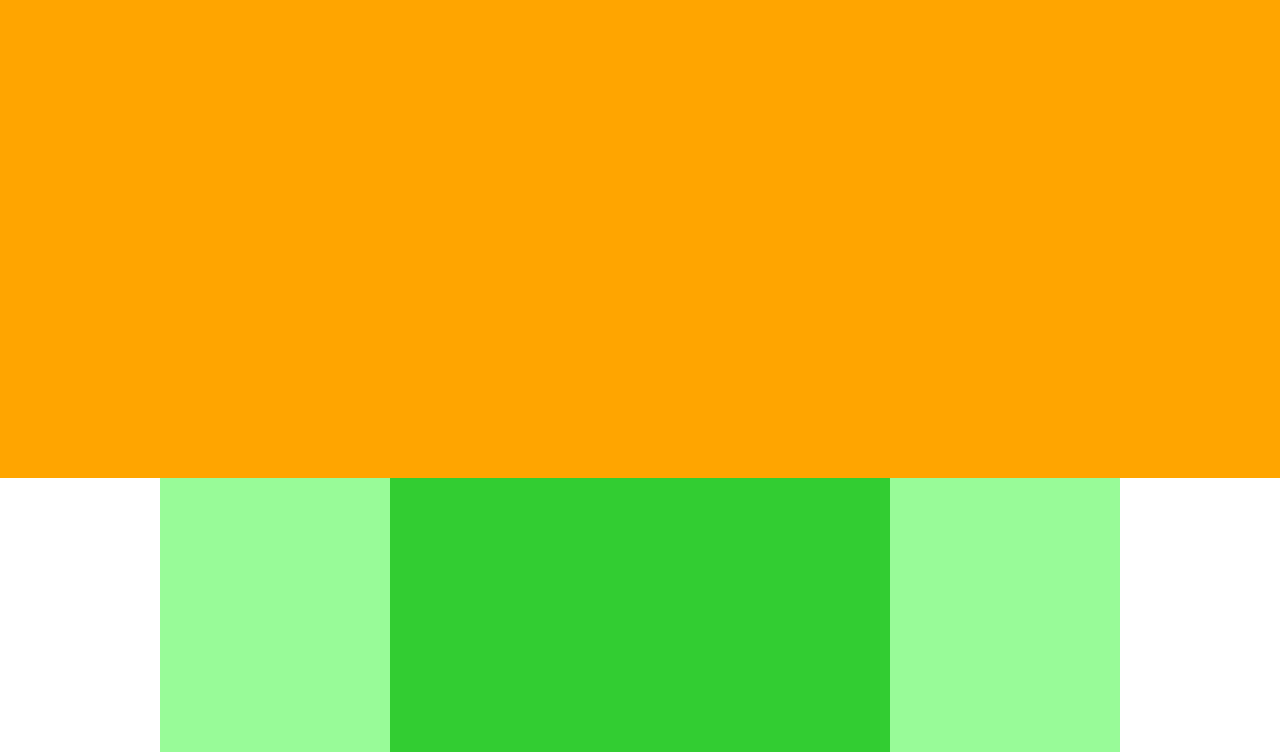
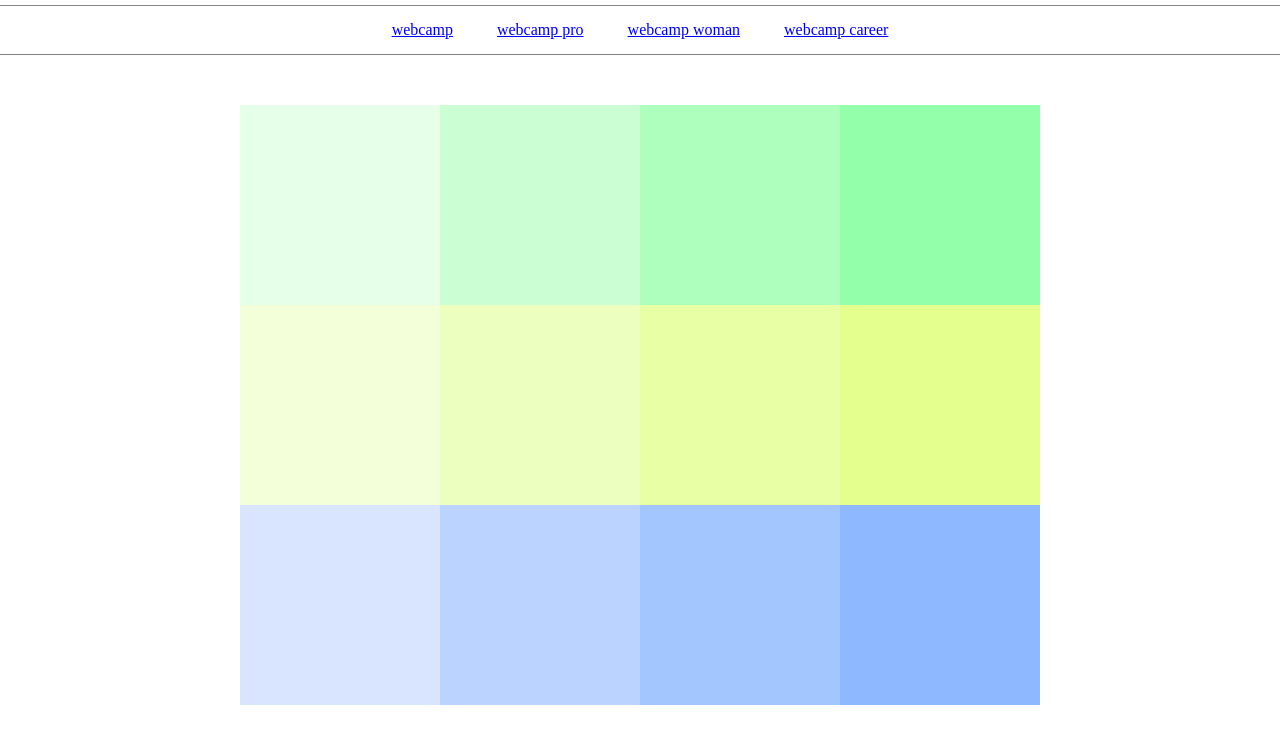
Before and after one commit to HANEKUN0722/HTML_CSS, a plain HTML site: page index.html in a window 1280 px wide. Shown: the part 72-824 px from the top of the page. Drawn offline with Linux system fonts and the light colour scheme.

Commit message:
[Finish]2-5

```diff
--- a/index.html
+++ b/index.html
@@ -1,25 +1,43 @@
 <!DOCTYPE html>
-<html>
+<html lang="ja">
 <head>
-  <meta charset="UTF-8">
-  <title>4章演習</title>
-  <link rel="stylesheet" href="style.css">
+  <meta charset="utf8">
+  <title>5章演習</title>
+  <link rel="stylesheet" href="style.css" >
 </head>
 <body>
-  <!-- header用のdiv -->
-  <div class="header"></div>
+  <header>
+    <h1 class="headline">
+      <a href="http://infratop.jp/">infratop</a>
+    </h1>
+  </header>
 
-  <!-- main-visual用のdiv -->
-  <div class="main-visual"></div>
+  <nav>
+    <ul class="nav-list">
+      <li class="nav-list-item"><a href="http://web-camp.io/">webcamp</a></li>
+      <li class="nav-list-item"><a href="http://web-camp.io/pro/">webcamp pro</a></li>
+      <li class="nav-list-item"><a href="http://web-camp.io/woman/">webcamp woman</a></li>
+      <li class="nav-list-item"><a href="http://web-camp.io/career/">webcamp career</a></li>
+    </ul>
+  </nav>
 
-  <!-- main用のdiv -->
   <div class="main clearfix">
-    <div class="sidebar-left"></div>
-    <div class="blog"></div>
-    <div class="sidebar-right"></div>
+    <div class="box1"></div>
+    <div class="box2"></div>
+    <div class="box3"></div>
+    <div class="box4"></div>
+    <div class="box5"></div>
+    <div class="box6"></div>
+    <div class="box7"></div>
+    <div class="box8"></div>
+    <div class="box9"></div>
+    <div class="box10"></div>
+    <div class="box11"></div>
+    <div class="box12"></div>
   </div>
 
-  <!-- footer用のdiv -->
-  <div class="footer"></div>
+  <footer>
+     <p class="footer-text">© All rights recerved by Infratop.Inc.</p>
+  </footer>
 </body>
 </html>
--- a/style.css
+++ b/style.css
@@ -10,46 +10,127 @@
   clear:both;
 }
 
-.main-visual {
+header {
   width: 100%;
-  height: 500px;
-  background-color: orange;
+  padding: 20px 0;
+  text-align: center;
 }
 
-.header {
-  width: 100%;
-  height: 50px;
-  background-color: red;
+header .headline{
+  font-size: 32px;
 }
 
-.main {
-  width: 960px;
+.nav-list {
+  text-align: center;
+  padding: 15px 0;
   margin: 0 auto;
+  border-bottom: 1px solid #848282;
+  border-top: 1px solid #848282;
 }
 
-.sidebar-left {
-  width: 230px;
-  height: 1400px;
-  background-color: palegreen;
+.nav-list-item {
+  list-style: none;
+  display: inline-block;
+  margin: 0 20px;
+}
+
+.main{
+  width: 800px;
+  margin: 50px auto;
+}
+
+.box1{
+  width: 200px;
+  height: 200px;
+  background-color: #E6FFE9;
   float: left;
 }
 
-.blog {
-  width: 500px;
-  height: 1400px;
-  background-color: limegreen;
+.box2{
+  width: 200px;
+  height: 200px;
+  background-color: #CBFFD3;
   float: left;
 }
 
-.sidebar-right {
-  width: 230px;
-  height: 1400px;
-  background-color: palegreen;
+.box3{
+  width: 200px;
+  height: 200px;
+  background-color: #AEFFBD;
   float: left;
 }
 
-.footer {
+.box4{
+  width: 200px;
+  height: 200px;
+  background-color: #93FFAB;
+  float: left;
+}
+
+.box5{
+  width: 200px;
+  height: 200px;
+  background-color: #F3FFD8;
+  float: left;
+}
+
+.box6{
+  width: 200px;
+  height: 200px;
+  background-color: #EDFFBE;
+  float: left;
+}
+
+.box7{
+  width: 200px;
+  height: 200px;
+  background-color: #E9FFA5;
+  float: left;
+}
+
+.box8{
+  width: 200px;
+  height: 200px;
+  background-color: #E4FF8D;
+  float: left;
+}
+
+.box9{
+  width: 200px;
+  height: 200px;
+  background-color: #D9E5FF;
+  float: left;
+}
+
+.box10{
+  width: 200px;
+  height: 200px;
+  background-color: #BAD3FF;
+  float: left;
+}
+
+.box11{
+  width: 200px;
+  height: 200px;
+  background-color: #A4C6FF;
+  float: left;
+}
+
+.box12{
+  width: 200px;
+  height: 200px;
+  background-color: #8EB8FF;
+  float: left;
+}
+
+footer {
   width: 100%;
-  height: 100px;
-  background-color: blue;
+  height: 120px;
+  text-align: center;
+  line-height: 120px;
+  background-color: #848282;
 }
+
+.footer-text {
+  color: #fff;
+}
```
